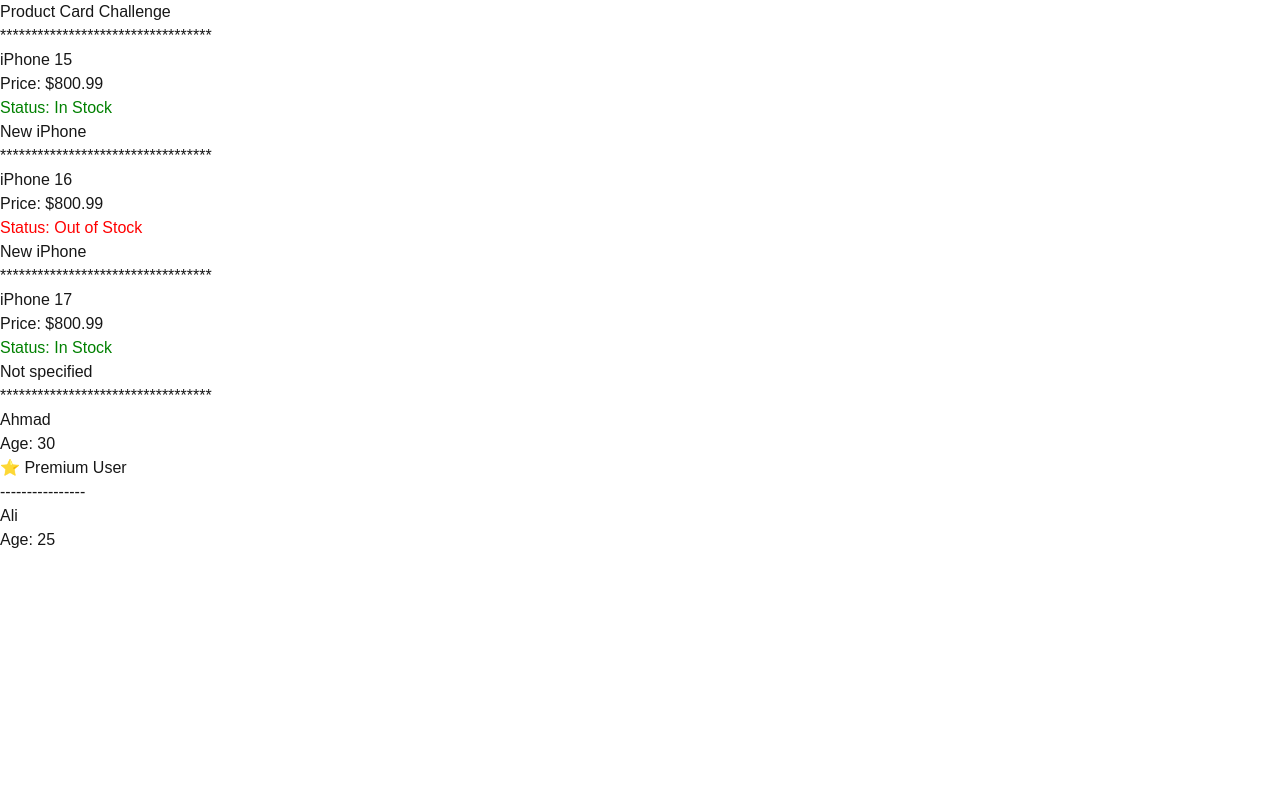
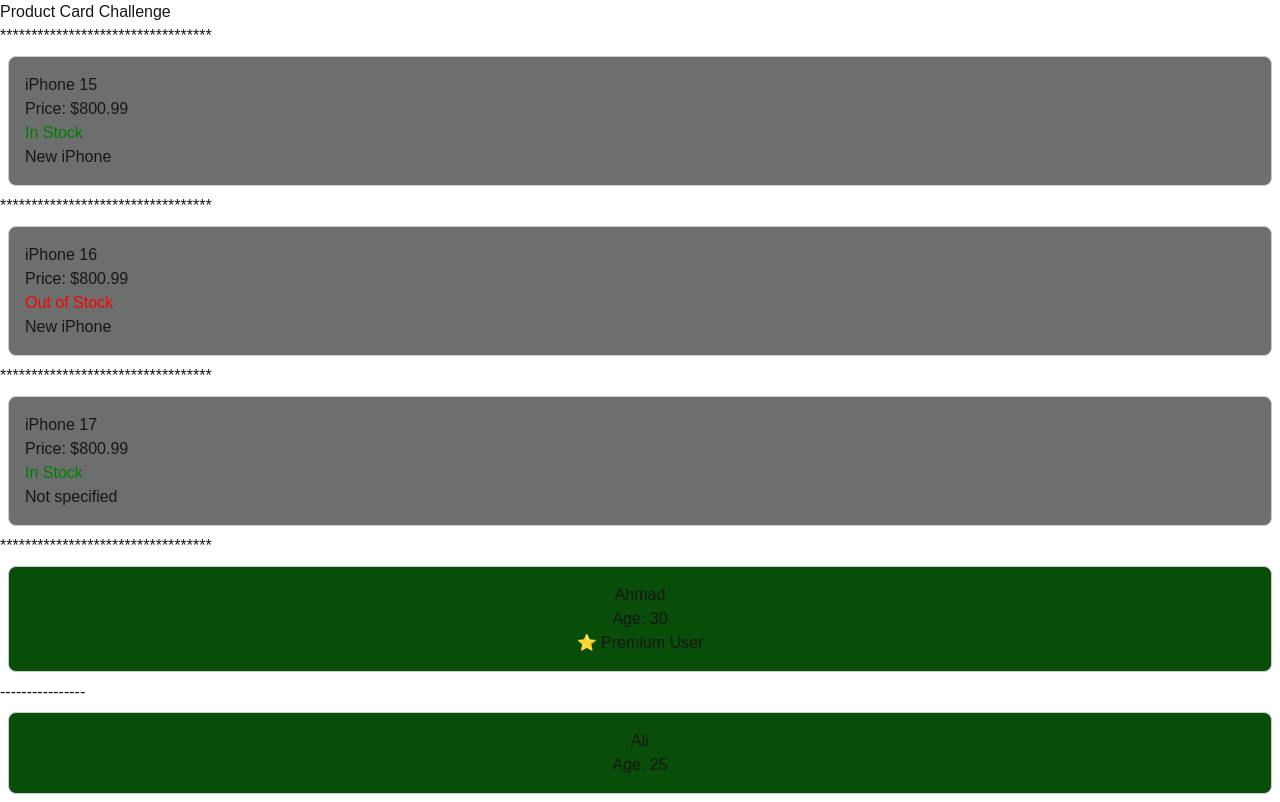
Before and after one commit to Muhammedavvata/react-learning, a Next.js app: page / in a window 1280 px wide. Built offline with nearby package versions, Linux system fonts and the light colour scheme.

Commit message:
Complete stage 5: React styling and conditional CSS

```diff
--- /dev/null
+++ b/app/ProductCard.css
@@ -0,0 +1,15 @@
+
+.product-card {
+  border: 1px solid #ccc;
+  padding: 16px;
+  margin: 8px;
+  border-radius: 8px;
+  background-color: #6c6f6d;
+}
+
+.in-stock {
+  color: green;
+}
+.out-of-stock {
+  color: red;
+}
--- a/app/ProductCard.tsx
+++ b/app/ProductCard.tsx
@@ -1,3 +1,5 @@
+import "./ProductCard.css";
+
 type ProductCardProps = {
     name: string,
     price: number,
@@ -6,12 +8,10 @@
 }
 function ProductCard({ name, price, inStock, description="Not specified" }: ProductCardProps) {
     return(
-        <div>
+        <div className="product-card">
             <h2>{name}</h2>
             <p>Price: ${price.toFixed(2)}</p>
-            <p style={{ color: inStock ? "green" : "red" }}>
-            Status: {inStock ? "In Stock" : "Out of Stock"}
-            </p>
+            <p className={inStock ? "in-stock" : "out-of-stock"}>{inStock ? "In Stock" : "Out of Stock"}</p>
             <p>{description}</p>
         </div>
     )
--- /dev/null
+++ b/app/UserCard.css
@@ -0,0 +1,8 @@
+.user-card {
+  border: 1px solid #ccc;
+  padding: 16px;
+  margin: 8px;
+  border-radius: 8px;
+  background-color: #084d08;
+  text-align: center;
+}
--- a/app/UserCard.tsx
+++ b/app/UserCard.tsx
@@ -1,3 +1,5 @@
+import "./UserCard.css";
+
 type UserCardProps = {
   name: string,
   age: number,
```
